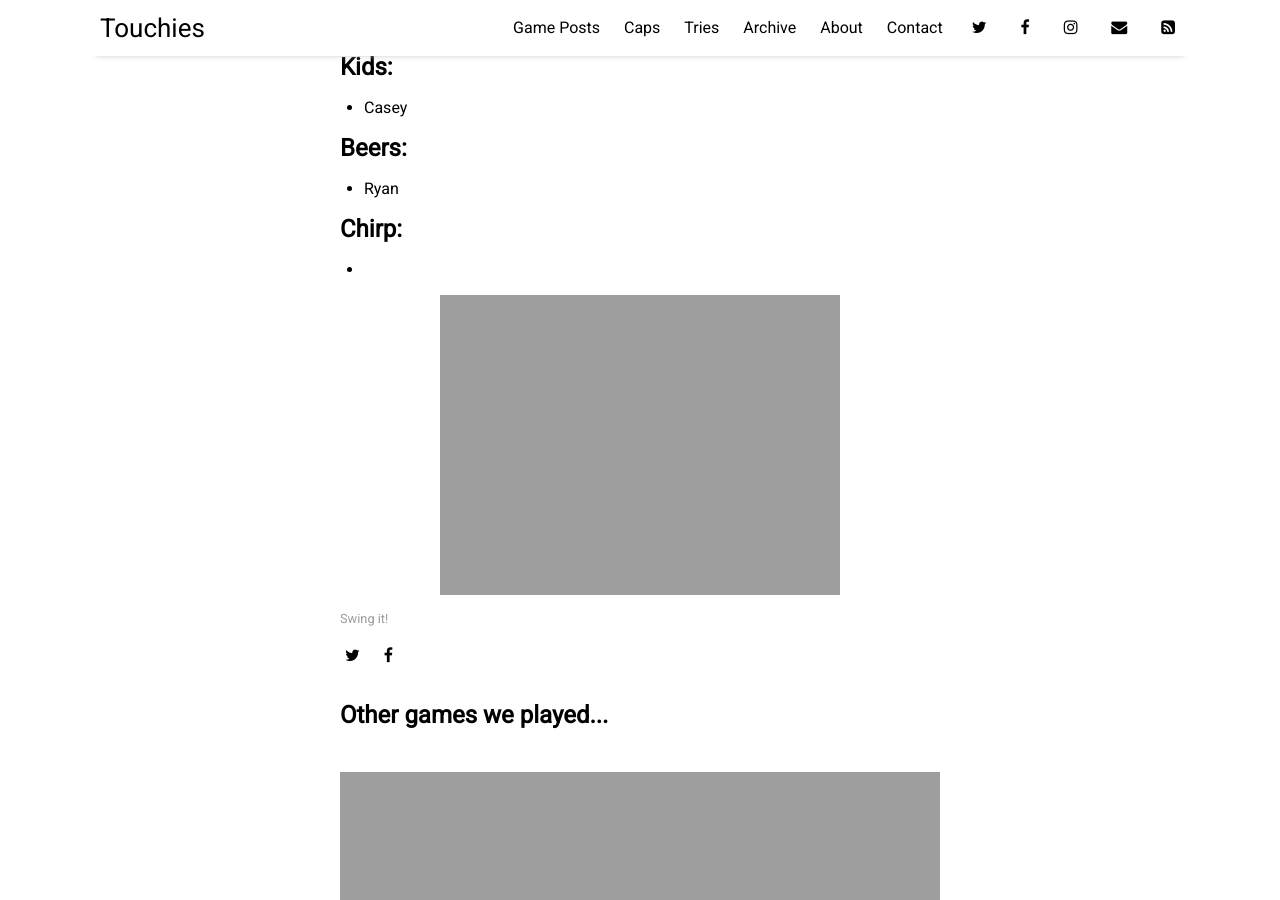
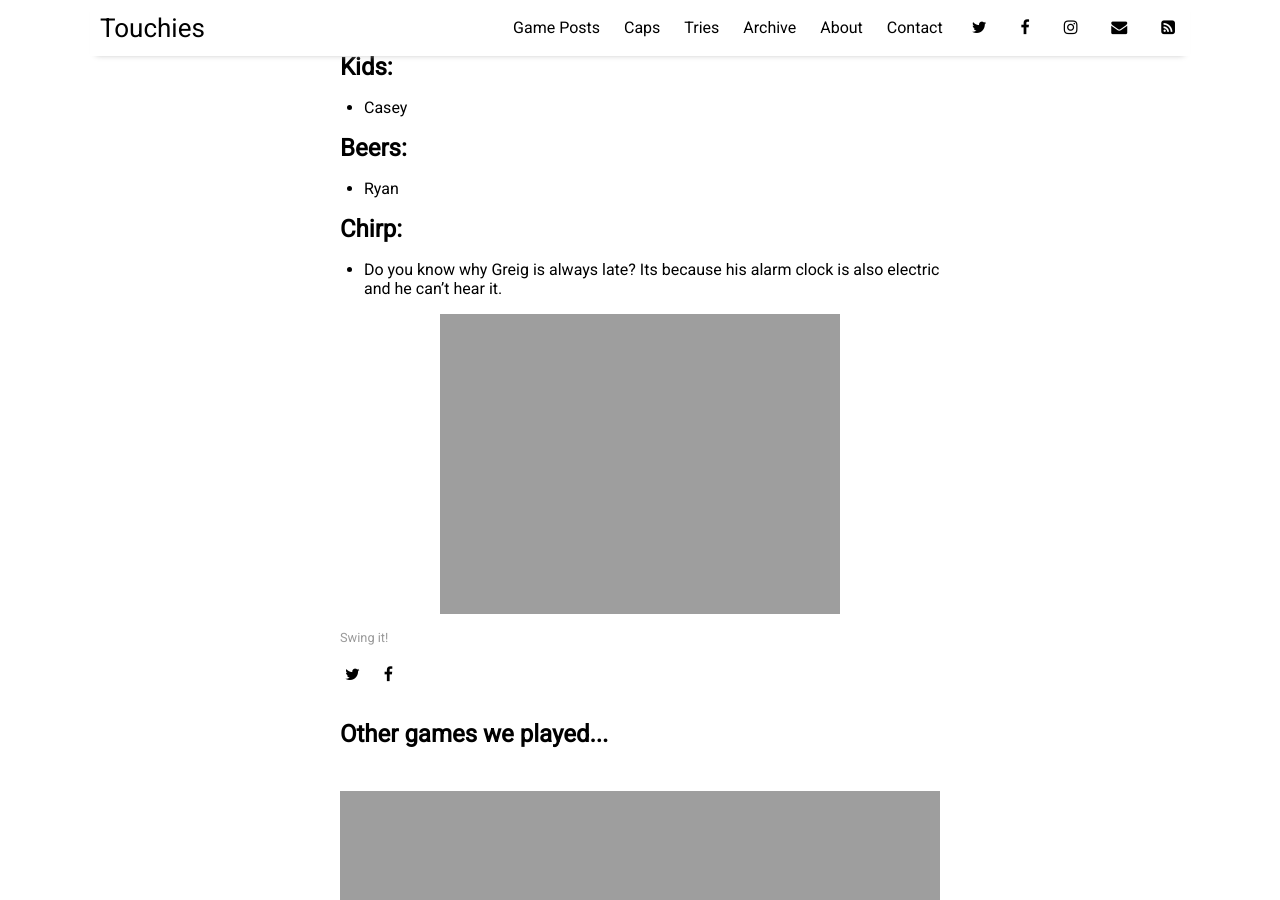
Before and after one commit to sundayrugby/sundayrugby.github.io, a Jekyll site: the page built from _posts/2023-11-05-X1.md, in a window 1280 px wide and 900 px high, scrolled down 1820 px. Built offline with Jekyll 4.4.1, drawn with Linux system fonts in a browser that asks for light colours; nearby versions of some CDN libraries.

Commit message:
Update 2023-11-05-X1.md

```diff
--- a/_posts/2023-11-05-X1.md
+++ b/_posts/2023-11-05-X1.md
@@ -64,6 +64,6 @@ image: 2023_11_05.jpg
 * Ryan
 
 ## Chirp:
- -
+ * Do you know why Greig is always late? Its because his alarm clock is also electric and he can't hear it.
 
-![alt text](https://sundayrugby.github.io/assets/img/2023_11_05_a.jpg "ME")
+![alt text](https://sundayrugby.github.io/assets/img/2023_11_05_a.gif "Behind the scenes!")
```
